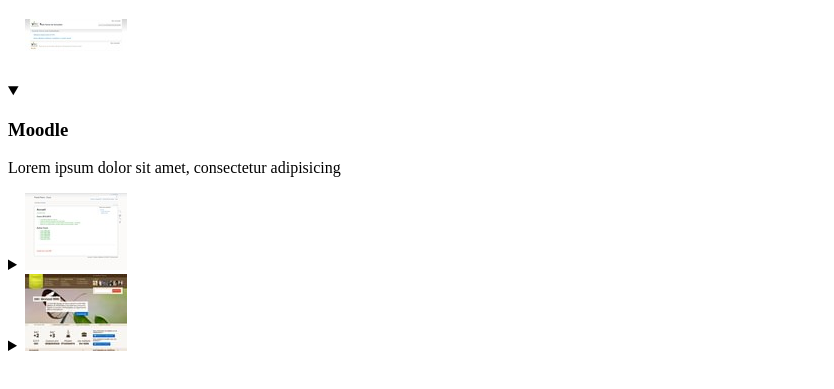
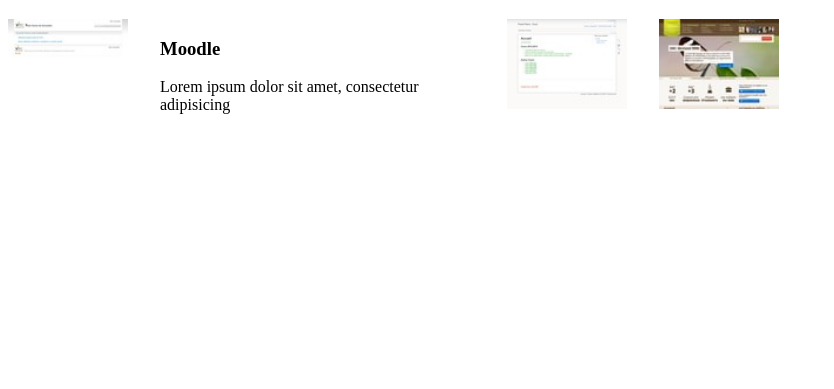
Before and after one commit to MMI-NFC-2026/sae105-r112-tp4-hanae-delaire, a plain HTML site: page index.html in a window 1280 px wide. Shown: the part 61-450 px from the top of the page, without its empty margins (0-834 px from the left). Drawn offline with Linux system fonts and the light colour scheme.

Commit message:
referme les détails suite à un clic sur un summary

```diff
--- a/src/css/components/accordeon.css
+++ b/src/css/components/accordeon.css
@@ -1,10 +1,50 @@
 /**
 * Accordeon
 */
+.accordeon {
+  display: flex;
+  align-items: flex-start;
+  gap: 2rem;
+  interpolate-size: allow-keywords;
+}
+
 details {
-  /* fermé et ouvert */
+  display: flex;
+  align-items: flex-start;
+  gap: 2rem;
+  width: 120px;
+  flex: 0 0 auto;
+  overflow: hidden;
+  transition: width 2s ease-in-out;
+}
+
+summary {
+  flex: 0 0 120px;
+  list-style: none;
+  cursor: pointer;
+}
+
+summary::-webkit-details-marker {
+  display: none;
+}
+
+summary img {
+  display: block;
+  width: 100%;
+  height: auto;
+}
+
+details > div {
+  flex: 0 0 170px;
+  overflow: hidden;
 }
 
 details[open] {
-  /* ouvert */
+  width: auto;
 }
+
+@media (prefers-reduced-motion: reduce) {
+  details {
+    transition-duration: 0.01ms;
+  }
+}
--- a/src/js/script.js
+++ b/src/js/script.js
@@ -2,8 +2,13 @@
 const accordeon = document.querySelector(".accordeon");
 
 accordeon?.addEventListener("click", (event) => {
-  if (event.target.closest("summary")) {
-    event.preventDefault();
-    accordeon.querySelectorAll("details").forEach((det) => (det.open = false));
-  }
+  const summary =
+    event.target instanceof Element ? event.target.closest("summary") : null;
+
+  if (!summary) return;
+
+  const detailActif = summary.closest("details");
+  accordeon.querySelectorAll("details").forEach((detail) => {
+    if (detail !== detailActif) detail.open = false;
+  });
 });
```
